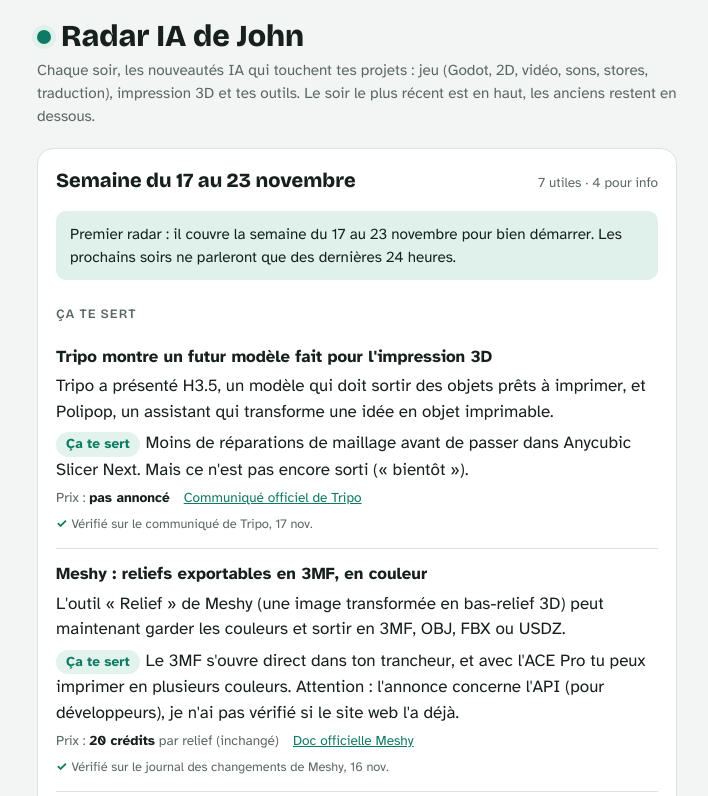
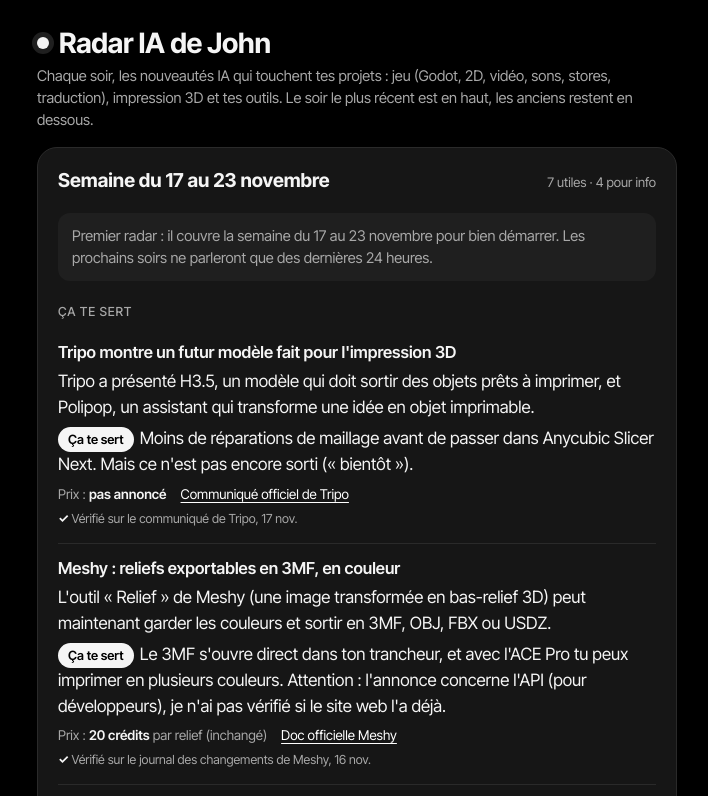
Before and after one commit to johnbartx/radar-ia, a plain HTML site: page index.html in a window 1280 px wide. Shown: the top 796 px of the page, without its empty margins (283-991 px from the left). Drawn offline with nearby package versions, Linux system fonts and the light colour scheme.

Commit message:
Radar IA : couleurs de l'appli Comptes
Co-Authored-By: Claude Opus 5.5 <noreply@anthropic.com>
Claude-Session: https://claude.ai/code/session_01Udg2ct4pf48joXQAc4VBC9

```diff
--- a/index.html
+++ b/index.html
@@ -7,70 +7,60 @@
 <meta name="apple-mobile-web-app-capable" content="yes">
 <meta name="mobile-web-app-capable" content="yes">
 <meta name="apple-mobile-web-app-title" content="Radar IA">
-<meta name="apple-mobile-web-app-status-bar-style" content="default">
-<meta name="theme-color" content="#f3f5f4" media="(prefers-color-scheme: light)">
-<meta name="theme-color" content="#0f1513" media="(prefers-color-scheme: dark)">
+<meta name="apple-mobile-web-app-status-bar-style" content="black">
+<meta name="theme-color" content="#000000">
 <link rel="manifest" href="manifest.json">
 <link rel="apple-touch-icon" href="icon-180.png">
 <link rel="icon" href="icon-192.png">
 <link rel="preconnect" href="https://fonts.googleapis.com">
-<link rel="stylesheet" href="https://fonts.googleapis.com/css2?family=Atkinson+Hyperlegible:wght@400;700&family=Bricolage+Grotesque:opsz,wght@12..96,600;12..96,800&display=swap">
+<link rel="stylesheet" href="https://fonts.googleapis.com/css2?family=Inter+Tight:wght@400;500;600;700&display=swap">
 <style>
-/* Layout: une colonne de lecture pour iPhone, un bloc repliable par soir, le plus récent en haut */
+/* Layout: une colonne de lecture pour iPhone, un bloc repliable par soir, le plus récent en haut.
+   Couleurs reprises de l'appli Comptes : fond noir, cartes graphite, texte blanc, gris doux, rouge pour l'alerte. */
 :root{
-  --bg:#f3f5f4; --surface:#ffffff; --fg:#17201d; --muted:#5b6762; --line:#dbe2df;
-  --accent:#0f7a63; --accent-soft:#dff1ea;
-  --yes:#0f7a63; --yes-bg:#e1f3ec; --no:#7a5a12; --no-bg:#f6ecd5; --warn:#a2341f; --warn-bg:#f9e3dd;
-  --font-display:"Bricolage Grotesque", ui-rounded, system-ui, sans-serif;
-  --font-body:"Atkinson Hyperlegible", system-ui, -apple-system, sans-serif;
+  --bg:#000000; --surface:#161616; --surface-2:#1f1f1f; --fg:#f5f5f5; --muted:#a8a8a8; --line:#2a2a2a;
+  --accent:#ffffff; --pill:#f5f5f5; --pill-fg:#000000; --warn:#ff453a; --warn-bg:#3a1512;
+  --font:"Inter Tight", system-ui, -apple-system, sans-serif;
+  color-scheme:dark;
 }
-@media (prefers-color-scheme: dark){:root:not([data-theme="light"]){
-  --bg:#0f1513; --surface:#18211e; --fg:#e7eeeb; --muted:#9aa8a2; --line:#2a3632;
-  --accent:#4fd1ad; --accent-soft:#183a31;
-  --yes:#5fd8b4; --yes-bg:#163a30; --no:#e7c16e; --no-bg:#3a3018; --warn:#f19a85; --warn-bg:#40231c; color-scheme:dark}}
-:root[data-theme="dark"]{
-  --bg:#0f1513; --surface:#18211e; --fg:#e7eeeb; --muted:#9aa8a2; --line:#2a3632;
-  --accent:#4fd1ad; --accent-soft:#183a31;
-  --yes:#5fd8b4; --yes-bg:#163a30; --no:#e7c16e; --no-bg:#3a3018; --warn:#f19a85; --warn-bg:#40231c; color-scheme:dark}
+body{background:var(--bg);color:var(--fg);font-family:var(--font);font-size:17px;line-height:1.5;
+  padding-left:max(16px,env(safe-area-inset-left,0px));padding-right:max(16px,env(safe-area-inset-right,0px));padding-block:20px 48px}
+.wrap{max-width:640px;margin:0 auto;display:flex;flex-direction:column;gap:16px}
+a{color:var(--accent);text-underline-offset:3px}
+a:focus-visible,summary:focus-visible{outline:2px solid var(--accent);outline-offset:3px;border-radius:8px}
 
-body{background:var(--bg);color:var(--fg);font-family:var(--font-body);font-size:17px;line-height:1.5;
-  padding-left:max(16px,env(safe-area-inset-left,0px));padding-right:max(16px,env(safe-area-inset-right,0px));padding-block:20px 48px}
-.wrap{max-width:640px;margin:0 auto;display:flex;flex-direction:column;gap:20px}
-a{color:var(--accent)}
-a:focus-visible,summary:focus-visible{outline:2px solid var(--accent);outline-offset:3px;border-radius:6px}
+header{display:flex;flex-direction:column;gap:6px;padding-top:8px}
+.brand{display:flex;align-items:center;gap:10px}
+.dot{width:12px;height:12px;border-radius:50%;background:var(--fg);box-shadow:0 0 0 5px var(--surface-2)}
+h1{font-weight:700;font-size:1.75rem;line-height:1.1;margin:0;text-wrap:balance;letter-spacing:-.01em}
+.sub{color:var(--muted);margin:0;font-size:.92rem}
 
-header{display:flex;flex-direction:column;gap:6px}
-.brand{display:flex;align-items:center;gap:10px}
-.dot{width:14px;height:14px;border-radius:50%;background:var(--accent);box-shadow:0 0 0 5px var(--accent-soft)}
-h1{font-family:var(--font-display);font-weight:800;font-size:1.9rem;line-height:1.1;margin:0;text-wrap:balance}
-.sub{color:var(--muted);margin:0;font-size:.95rem}
+details.day{background:var(--surface);border:1px solid var(--line);border-radius:20px;overflow:hidden}
+details.day>summary{list-style:none;cursor:pointer;padding:18px 20px;display:flex;justify-content:space-between;align-items:baseline;gap:12px}
+details.day>summary::-webkit-details-marker{display:none}
+.daytitle{font-weight:700;font-size:1.2rem}
+.daycount{color:var(--muted);font-size:.82rem;white-space:nowrap}
+.daybody{padding:0 20px 20px;display:flex;flex-direction:column;gap:16px}
+.intro{margin:0;padding:12px 14px;background:var(--surface-2);border-radius:12px;font-size:.92rem;color:var(--muted)}
 
-details.day{background:var(--surface);border:1px solid var(--line);border-radius:16px;overflow:hidden}
-details.day>summary{list-style:none;cursor:pointer;padding:16px 18px;display:flex;justify-content:space-between;align-items:baseline;gap:12px}
-details.day>summary::-webkit-details-marker{display:none}
-.daytitle{font-family:var(--font-display);font-weight:800;font-size:1.25rem}
-.daycount{color:var(--muted);font-size:.85rem;white-space:nowrap}
-.daybody{padding:0 18px 18px;display:flex;flex-direction:column;gap:18px}
-.intro{margin:0;padding:12px 14px;background:var(--accent-soft);border-radius:10px;font-size:.95rem}
-
-h2{font-family:var(--font-display);font-weight:600;font-size:.8rem;letter-spacing:.08em;text-transform:uppercase;color:var(--muted);margin:6px 0 0}
-.list{display:flex;flex-direction:column;gap:0}
+h2{font-weight:500;font-size:.78rem;letter-spacing:.06em;text-transform:uppercase;color:var(--muted);margin:6px 0 0}
+.list{display:flex;flex-direction:column}
 .item{display:flex;flex-direction:column;gap:6px;padding:14px 0;border-top:1px solid var(--line);min-width:0}
 .item:first-child{border-top:0;padding-top:4px}
-.item h3{margin:0;font-size:1.05rem;line-height:1.3;font-weight:700}
+.item h3{margin:0;font-size:1.03rem;line-height:1.3;font-weight:600}
 .item p{margin:0}
-.verdict{display:inline-block;font-weight:700;font-size:.85rem;padding:2px 10px;border-radius:999px;margin-right:6px}
-.v-yes{background:var(--yes-bg);color:var(--yes)}
-.v-no{background:var(--no-bg);color:var(--no)}
+.verdict{display:inline-block;font-weight:600;font-size:.8rem;padding:3px 10px;border-radius:999px;margin-right:6px}
+.v-yes{background:var(--pill);color:var(--pill-fg)}
+.v-no{background:var(--surface-2);color:var(--muted);border:1px solid var(--line)}
 .v-warn{background:var(--warn-bg);color:var(--warn)}
-.meta{display:flex;flex-wrap:wrap;gap:4px 14px;font-size:.85rem;color:var(--muted)}
-.meta b{color:var(--fg);font-weight:700}
-.check{font-size:.8rem;color:var(--muted)}
-.check.ok::before{content:"✓ ";color:var(--yes);font-weight:700}
+.meta{display:flex;flex-wrap:wrap;gap:4px 14px;font-size:.84rem;color:var(--muted)}
+.meta b{color:var(--fg);font-weight:600}
+.check{font-size:.78rem;color:var(--muted)}
+.check.ok::before{content:"✓ ";color:var(--fg);font-weight:700}
 .check.ko::before{content:"! ";color:var(--warn);font-weight:700}
-.small .item h3{font-size:.98rem}
+.small .item h3{font-size:.96rem}
 .small .item{padding:10px 0}
-footer{color:var(--muted);font-size:.85rem;text-align:center}
+footer{color:var(--muted);font-size:.82rem;text-align:center}
 @media (prefers-reduced-motion:no-preference){details.day[open] .daybody{animation:in .25s ease-out}@keyframes in{from{transform:translateY(-4px)}to{transform:none}}}
 :root{padding-top:env(safe-area-inset-top,0px);padding-bottom:env(safe-area-inset-bottom,0px)}
 *{box-sizing:border-box} body{margin:0}
```
Also changed, not shown: icon-180.png, icon-192.png, icon-512.png, manifest.json.
